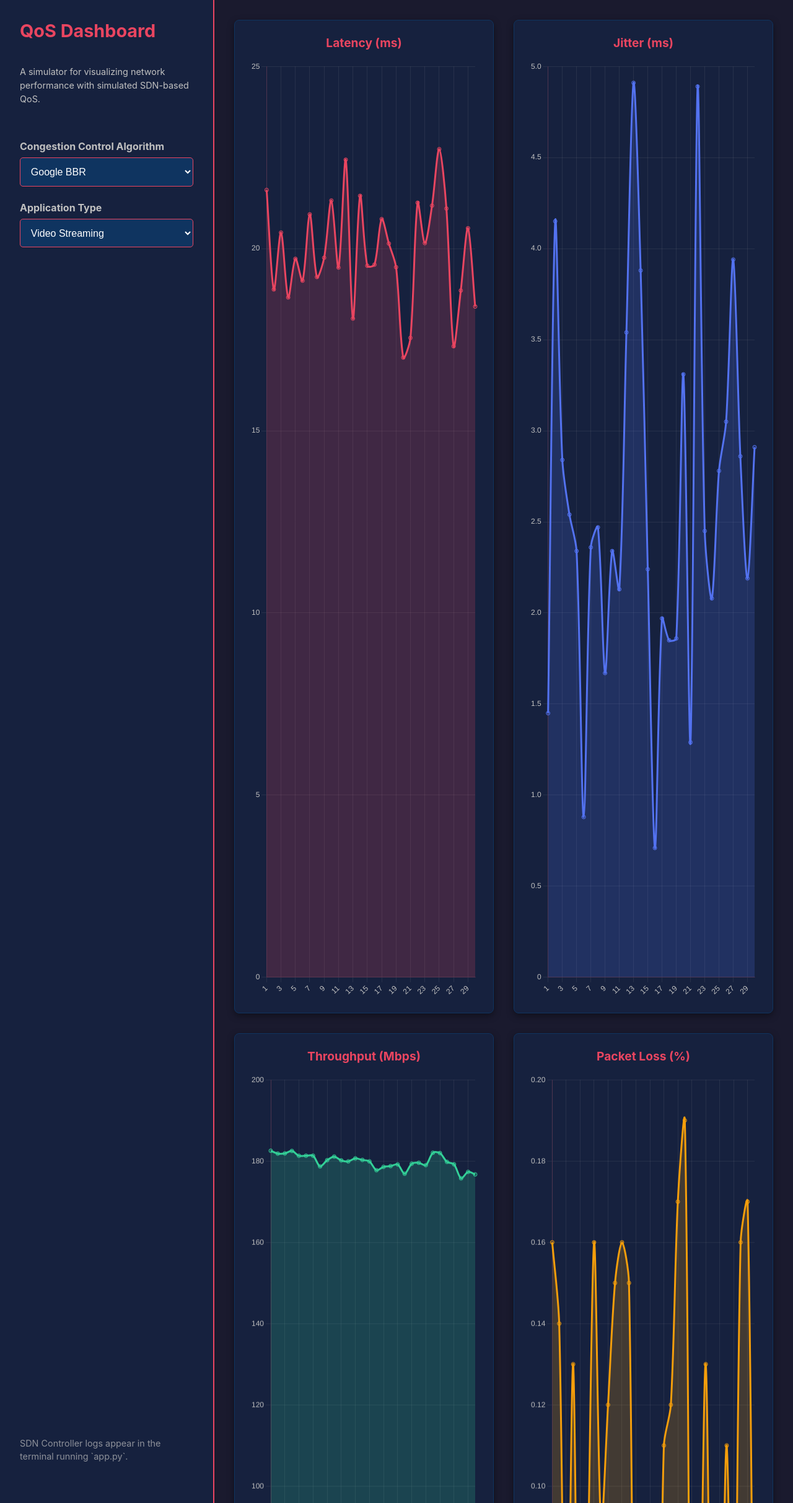
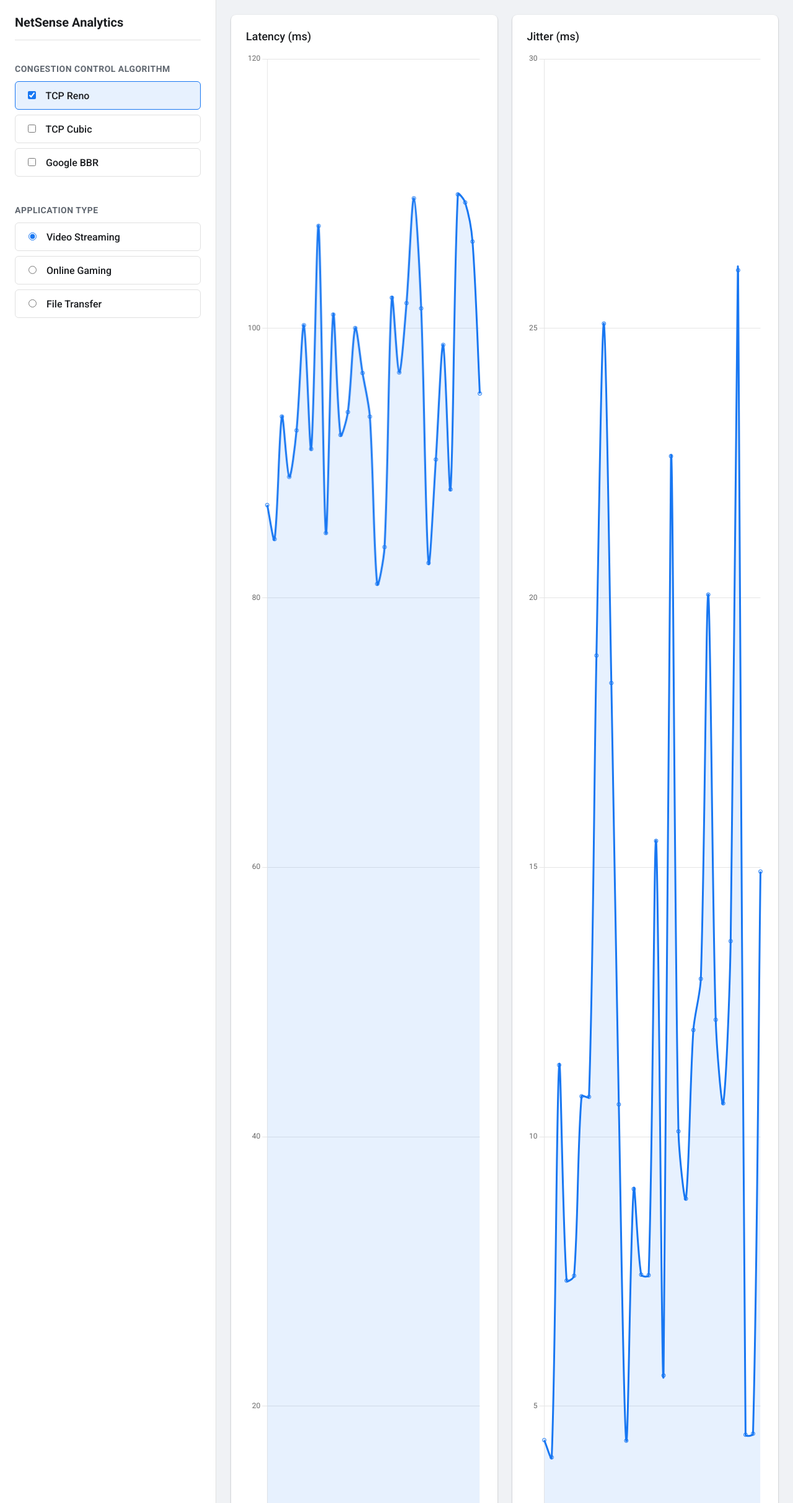
Before and after one commit to yashsehrawat129/QoS_Dashboard, a Flask app: page / in a window 1280 px wide. Shown: the whole page at 62% size. Run offline with Flask 3, Linux system fonts and the light colour scheme.

Commit message:
Overhaul frontend UI to match professional design

```diff
--- a/static/charts.js
+++ b/static/charts.js
@@ -1,101 +1,136 @@
-
 document.addEventListener('DOMContentLoaded', () => {
-    const protocolSelect = document.getElementById('protocol-select');
-    const appSelect = document.getElementById('app-select');
+    const protocolSelector = document.getElementById('protocol-selector');
+    const appTypeSelector = document.getElementById('app-type-selector');
     const spinner = document.getElementById('loading-spinner');
 
-    // Chart.js global configuration
-    Chart.defaults.color = '#c0c0c0';
-    Chart.defaults.borderColor = 'rgba(233, 69, 96, 0.2)';
+    // Define colors for each protocol to keep them consistent
+    const PROTOCOL_COLORS = {
+        reno: { border: 'rgba(24, 119, 242, 1)', background: 'rgba(24, 119, 242, 0.1)' },
+        cubic: { border: 'rgba(52, 168, 83, 1)', background: 'rgba(52, 168, 83, 0.1)' },
+        bbr: { border: 'rgba(234, 67, 53, 1)', background: 'rgba(234, 67, 53, 0.1)' },
+        udp: { border: 'rgba(251, 188, 5, 1)', background: 'rgba(251, 188, 5, 0.1)' }
+    };
 
-    const chartOptions = (title) => ({
+    // --- Chart.js Global Configuration ---
+    Chart.defaults.font.family = "'Roboto', sans-serif";
+    Chart.defaults.plugins.legend.position = 'bottom';
+    Chart.defaults.plugins.tooltip.backgroundColor = '#333';
+    Chart.defaults.plugins.tooltip.titleFont.size = 14;
+    Chart.defaults.plugins.tooltip.bodyFont.size = 12;
+
+    const commonOptions = {
         responsive: true,
         maintainAspectRatio: false,
-        plugins: {
-            legend: { display: false },
-            title: { display: false }
+        scales: {
+            x: { grid: { display: false } },
+            y: { beginAtZero: true }
         },
-        scales: {
-            x: {
-                grid: { color: 'rgba(192, 192, 192, 0.1)' },
-                ticks: { color: '#c0c0c0' }
-            },
-            y: {
-                grid: { color: 'rgba(192, 192, 192, 0.1)' },
-                ticks: { color: '#c0c0c0' },
-                beginAtZero: true
-            }
+        interaction: {
+            mode: 'index',
+            intersect: false,
         },
-        animation: {
-            duration: 400,
-            easing: 'easeInOutQuad'
-        }
-    });
+    };
 
-    const lineChartConfig = (label, color) => ({
-        type: 'line',
-        data: {
-            labels: [],
-            datasets: [{
-                label: label,
-                data: [],
-                borderColor: color,
-                backgroundColor: `${color}33`, // Add alpha for fill
-                fill: true,
-                tension: 0.3
-            }]
-        },
-        options: chartOptions(label)
-    });
-
-    // Initialize charts
-    const latencyChart = new Chart(document.getElementById('latencyChart'), lineChartConfig('Latency', '#e94560'));
-    const jitterChart = new Chart(document.getElementById('jitterChart'), lineChartConfig('Jitter', '#5372f0'));
-    const throughputChart = new Chart(document.getElementById('throughputChart'), lineChartConfig('Throughput', '#34d399'));
-    const packetLossChart = new Chart(document.getElementById('packetLossChart'), lineChartConfig('Packet Loss', '#f59e0b'));
-
-    const charts = [latencyChart, jitterChart, throughputChart, packetLossChart];
+    // --- Initialize Charts ---
+    const latencyChart = new Chart(document.getElementById('latencyChart'), { type: 'line', data: { datasets: [] }, options: commonOptions });
+    const jitterChart = new Chart(document.getElementById('jitterChart'), { type: 'line', data: { datasets: [] }, options: commonOptions });
+    const throughputChart = new Chart(document.getElementById('throughputChart'), { type: 'bar', data: { datasets: [] }, options: commonOptions });
+    const packetLossChart = new Chart(document.getElementById('packetLossChart'), { type: 'line', data: { datasets: [] }, options: commonOptions });
+    const allCharts = [latencyChart, jitterChart, throughputChart, packetLossChart];
 
     async function fetchAndUpdateCharts() {
-        const protocol = protocolSelect.value;
-        const appType = appSelect.value;
+        spinner.style.display = 'flex';
 
-        spinner.style.display = 'block';
+        // 1. Get selected protocols and application type
+        const selectedProtocols = Array.from(protocolSelector.querySelectorAll('input:checked')).map(input => input.value);
+        const selectedAppType = appTypeSelector.querySelector('input:checked').value;
 
-        try {
-            const response = await fetch(`/get_metrics?protocol=${protocol}&app_type=${encodeURIComponent(appType)}`);
-            if (!response.ok) {
-                throw new Error(`HTTP error! status: ${response.status}`);
+        // Update checkbox UI
+        protocolSelector.querySelectorAll('label').forEach(label => {
+            const input = label.querySelector('input');
+            if (input.checked) {
+                label.style.backgroundColor = 'rgba(24, 119, 242, 0.1)';
+                label.style.borderColor = 'rgba(24, 119, 242, 1)';
+            } else {
+                label.style.backgroundColor = 'var(--sidebar-bg)';
+                label.style.borderColor = 'var(--border-color)';
             }
-            const data = await response.json();
+        });
 
-            // Update chart data
-            latencyChart.data.labels = data.labels;
-            latencyChart.data.datasets[0].data = data.latency;
 
-            jitterChart.data.labels = data.labels;
-            jitterChart.data.datasets[0].data = data.jitter;
+        if (selectedProtocols.length === 0) {
+            allCharts.forEach(chart => {
+                chart.data.labels = [];
+                chart.data.datasets = [];
+                chart.update();
+            });
+            spinner.style.display = 'none';
+            return;
+        }
 
-            throughputChart.data.labels = data.labels;
-            throughputChart.data.datasets[0].data = data.throughput;
+        // 2. Fetch data for all selected protocols concurrently
+        const promises = selectedProtocols.map(protocol =>
+            fetch(`/get_metrics?protocol=${protocol}&app_type=${encodeURIComponent(selectedAppType)}`).then(res => res.json())
+        );
 
-            packetLossChart.data.labels = data.labels;
-            packetLossChart.data.datasets[0].data = data.packet_loss;
+        const results = await Promise.all(promises);
 
-            // Update all charts
-            charts.forEach(chart => chart.update());
+        // 3. Clear existing datasets
+        allCharts.forEach(chart => chart.data.datasets = []);
+        const labels = results[0]?.labels || []; // Use labels from the first result
 
-        } catch (error) {
-            console.error("Failed to fetch metrics:", error);
-        } finally {
-            spinner.style.display = 'none';
-        }
+        // 4. Populate new datasets for each chart
+        results.forEach((data, index) => {
+            const protocol = selectedProtocols[index];
+            const color = PROTOCOL_COLORS[protocol] || { border: '#ccc', background: '#ccc' };
+
+            latencyChart.data.labels = labels;
+            latencyChart.data.datasets.push({
+                label: protocol.toUpperCase(),
+                data: data.latency,
+                borderColor: color.border,
+                backgroundColor: color.background,
+                tension: 0.3,
+                fill: true
+            });
+
+            jitterChart.data.labels = labels;
+            jitterChart.data.datasets.push({
+                label: protocol.toUpperCase(),
+                data: data.jitter,
+                borderColor: color.border,
+                backgroundColor: color.background,
+                tension: 0.3,
+                fill: true
+            });
+
+            throughputChart.data.labels = labels;
+            throughputChart.data.datasets.push({
+                label: protocol.toUpperCase(),
+                data: data.throughput,
+                backgroundColor: color.border, // For bar charts, background color is the main color
+            });
+
+            packetLossChart.data.labels = labels;
+            packetLossChart.data.datasets.push({
+                label: protocol.toUpperCase(),
+                data: data.packet_loss,
+                borderColor: color.border,
+                backgroundColor: color.background,
+                tension: 0.3,
+                fill: true
+            });
+        });
+
+        // 5. Update all charts
+        allCharts.forEach(chart => chart.update());
+        spinner.style.display = 'none';
     }
 
-    // Event listeners for dropdowns
-    protocolSelect.addEventListener('change', fetchAndUpdateCharts);
-    appSelect.addEventListener('change', fetchAndUpdateCharts);
+    // Attach event listeners
+    protocolSelector.addEventListener('change', fetchAndUpdateCharts);
+    appTypeSelector.addEventListener('change', fetchAndUpdateCharts);
 
-    // Initial data load
+    // Initial load
     fetchAndUpdateCharts();
 });
--- a/static/style.css
+++ b/static/style.css
@@ -1,120 +1,126 @@
 :root {
-    --bg-color: #1a1a2e;
-    --sidebar-bg: #16213e;
-    --chart-bg: #0f3460;
-    --text-color: #e94560;
-    --label-color: #c0c0c0;
-    --border-color: #e94560;
-    --accent-blue: #5372f0;
+    --bg-color: #f0f2f5;
+    --sidebar-bg: #ffffff;
+    --chart-card-bg: #ffffff;
+    --primary-text: #1c1e21;
+    --secondary-text: #606770;
+    --border-color: #e0e0e0;
+    --accent-color: #1877f2;
+    --accent-hover: #166fe5;
 }
 
 body {
     margin: 0;
-    font-family: -apple-system, BlinkMacSystemFont, "Segoe UI", Roboto, Helvetica, Arial, sans-serif;
+    font-family: 'Roboto', sans-serif;
     background-color: var(--bg-color);
-    color: var(--label-color);
+    color: var(--primary-text);
+}
+
+.main-container {
     display: flex;
     height: 100vh;
-    overflow: hidden;
 }
 
-.container {
+/* Sidebar Styling */
+.sidebar {
+    width: 300px;
+    background-color: var(--sidebar-bg);
+    border-right: 1px solid var(--border-color);
+    padding: 24px;
     display: flex;
-    width: 100%;
-    height: 100%;
+    flex-direction: column;
+    flex-shrink: 0;
 }
 
-/* Sidebar */
-.sidebar {
-    width: 280px;
-    background-color: var(--sidebar-bg);
-    padding: 2rem;
-    display: flex;
-    flex-direction: column;
-    border-right: 2px solid var(--border-color);
+.sidebar-header {
+    padding-bottom: 16px;
+    border-bottom: 1px solid var(--border-color);
 }
 
-.sidebar h1 {
-    color: var(--text-color);
-    margin-top: 0;
-    font-size: 1.8rem;
+.sidebar-header h2 {
+    margin: 0;
+    font-size: 20px;
+    color: var(--primary-text);
 }
 
-.sidebar p {
-    font-size: 0.9rem;
-    line-height: 1.5;
-    margin-bottom: 2rem;
+.control-group {
+    margin-top: 24px;
 }
 
-.controls label {
-    display: block;
-    margin-top: 1.5rem;
-    margin-bottom: 0.5rem;
-    font-weight: bold;
-    color: var(--label-color);
+.control-group h3 {
+    font-size: 14px;
+    color: var(--secondary-text);
+    margin-bottom: 12px;
+    text-transform: uppercase;
+    letter-spacing: 0.5px;
 }
 
-.controls select {
-    width: 100%;
-    padding: 0.8rem;
-    background-color: var(--chart-bg);
+.checkbox-group label, .radio-group label {
+    display: block;
+    padding: 12px 16px;
+    margin-bottom: 8px;
     border: 1px solid var(--border-color);
-    border-radius: 5px;
-    color: white;
-    font-size: 1rem;
+    border-radius: 6px;
     cursor: pointer;
+    transition: all 0.2s ease-in-out;
+    font-weight: 500;
 }
 
-.sidebar footer {
-    margin-top: auto;
-    font-size: 0.8rem;
-    color: var(--label-color);
-    opacity: 0.7;
+.checkbox-group label:hover, .radio-group label:hover {
+    background-color: #f5f5f5;
+    border-color: #cccccc;
 }
 
+input[type="checkbox"], input[type="radio"] {
+    margin-right: 12px;
+    accent-color: var(--accent-color);
+}
+
+input[type="checkbox"]:checked + label, input[type="radio"]:checked + label {
+     /* This is handled in JS now, but you could add a fallback */
+}
+
+
 /* Dashboard Grid */
-.dashboard {
+.dashboard-grid {
     flex-grow: 1;
-    padding: 2rem;
+    padding: 24px;
     display: grid;
-    grid-template-columns: 1fr 1fr;
-    grid-template-rows: 1fr 1fr;
-    gap: 2rem;
+    grid-template-columns: repeat(auto-fit, minmax(400px, 1fr));
+    gap: 24px;
     overflow-y: auto;
 }
 
-.chart-container {
-    background-color: var(--sidebar-bg);
-    padding: 1.5rem;
+.chart-card {
+    background-color: var(--chart-card-bg);
+    padding: 24px;
     border-radius: 8px;
-    border: 1px solid var(--chart-bg);
-    box-shadow: 0 4px 12px rgba(0,0,0,0.4);
+    box-shadow: 0 1px 3px rgba(0,0,0,0.12), 0 1px 2px rgba(0,0,0,0.24);
 }
 
-.chart-container h2 {
+.chart-card h3 {
     margin-top: 0;
-    text-align: center;
-    color: var(--text-color);
-    font-size: 1.2rem;
+    margin-bottom: 16px;
+    font-size: 18px;
+    font-weight: 500;
 }
 
-/* Loading Spinner */
+/* Spinner */
 .spinner-container {
     display: flex;
     justify-content: center;
     align-items: center;
     padding: 2rem 0;
+    margin-top: auto;
 }
-
 .loading-spinner {
-    width: 40px;
-    height: 40px;
-    border: 4px solid var(--chart-bg);
-    border-top: 4px solid var(--accent-blue);
+    width: 30px;
+    height: 30px;
+    border: 3px solid rgba(0,0,0,0.1);
+    border-top: 3px solid var(--accent-color);
     border-radius: 50%;
     animation: spin 1s linear infinite;
 }
-
 @keyframes spin {
     0% { transform: rotate(0deg); }
     100% { transform: rotate(360deg); }
--- a/templates/index.html
+++ b/templates/index.html
@@ -3,62 +3,62 @@
 <head>
     <meta charset="UTF-8">
     <meta name="viewport" content="width=device-width, initial-scale=1.0">
-    <title>QoS Network Performance Dashboard</title>
+    <title>Cloud-Hosted Network Performance Dashboard</title>
+    <link rel="preconnect" href="https://fonts.googleapis.com">
+    <link rel="preconnect" href="https://fonts.gstatic.com" crossorigin>
+    <link href="https://fonts.googleapis.com/css2?family=Roboto:wght@400;500;700&display=swap" rel="stylesheet">
     <link rel="stylesheet" href="{{ url_for('static', filename='style.css') }}">
-    <script src="https://cdn.jsdelivr.net/npm/chart.js"></script>
 </head>
 <body>
-    <div class="container">
+    <div class="main-container">
         <aside class="sidebar">
-            <h1>QoS Dashboard</h1>
-            <p>A simulator for visualizing network performance with simulated SDN-based QoS.</p>
-
-            <div class="controls">
-                <label for="protocol-select">Congestion Control Algorithm</label>
-                <select id="protocol-select">
-                    <option value="bbr" selected>Google BBR</option>
-                    <option value="cubic">TCP Cubic</option>
-                    <option value="reno">TCP Reno</option>
-                    <option value="udp">UDP</option>
-                </select>
-
-                <label for="app-select">Application Type</label>
-                <select id="app-select">
-                    <option value="Video Streaming">Video Streaming</option>
-                    <option value="Online Gaming">Online Gaming</option>
-                    <option value="File Transfer">File Transfer</option>
-                </select>
+            <div class="sidebar-header">
+                <h2>NetSense Analytics</h2>
             </div>
 
-            <div class="spinner-container">
-                <div class="loading-spinner" id="loading-spinner" style="display: none;"></div>
+            <div class="control-group">
+                <h3>Congestion Control Algorithm</h3>
+                <div class="checkbox-group" id="protocol-selector">
+                    <label><input type="checkbox" name="protocol" value="reno" checked> TCP Reno</label>
+                    <label><input type="checkbox" name="protocol" value="cubic"> TCP Cubic</label>
+                    <label><input type="checkbox" name="protocol" value="bbr"> Google BBR</label>
+                </div>
             </div>
 
-            <footer>
-                <p>SDN Controller logs appear in the terminal running `app.py`.</p>
-            </footer>
+            <div class="control-group">
+                <h3>Application Type</h3>
+                <div class="radio-group" id="app-type-selector">
+                    <label><input type="radio" name="app_type" value="Video Streaming" checked> Video Streaming</label>
+                    <label><input type="radio" name="app_type" value="Online Gaming"> Online Gaming</label>
+                    <label><input type="radio" name="app_type" value="File Transfer"> File Transfer</label>
+                </div>
+            </div>
+             <div class="spinner-container" id="loading-spinner" style="display: none;">
+                <div class="loading-spinner"></div>
+            </div>
         </aside>
 
-        <main class="dashboard">
-            <div class="chart-container">
-                <h2>Latency (ms)</h2>
+        <main class="dashboard-grid">
+            <div class="chart-card">
+                <h3>Latency (ms)</h3>
                 <canvas id="latencyChart"></canvas>
             </div>
-            <div class="chart-container">
-                <h2>Jitter (ms)</h2>
+            <div class="chart-card">
+                <h3>Jitter (ms)</h3>
                 <canvas id="jitterChart"></canvas>
             </div>
-            <div class="chart-container">
-                <h2>Throughput (Mbps)</h2>
+            <div class="chart-card">
+                <h3>Throughput (Mbps)</h3>
                 <canvas id="throughputChart"></canvas>
             </div>
-            <div class="chart-container">
-                <h2>Packet Loss (%)</h2>
+            <div class="chart-card">
+                <h3>Packet Loss (%)</h3>
                 <canvas id="packetLossChart"></canvas>
             </div>
         </main>
     </div>
 
+    <script src="https://cdn.jsdelivr.net/npm/chart.js"></script>
     <script src="{{ url_for('static', filename='charts.js') }}"></script>
 </body>
 </html>
```
